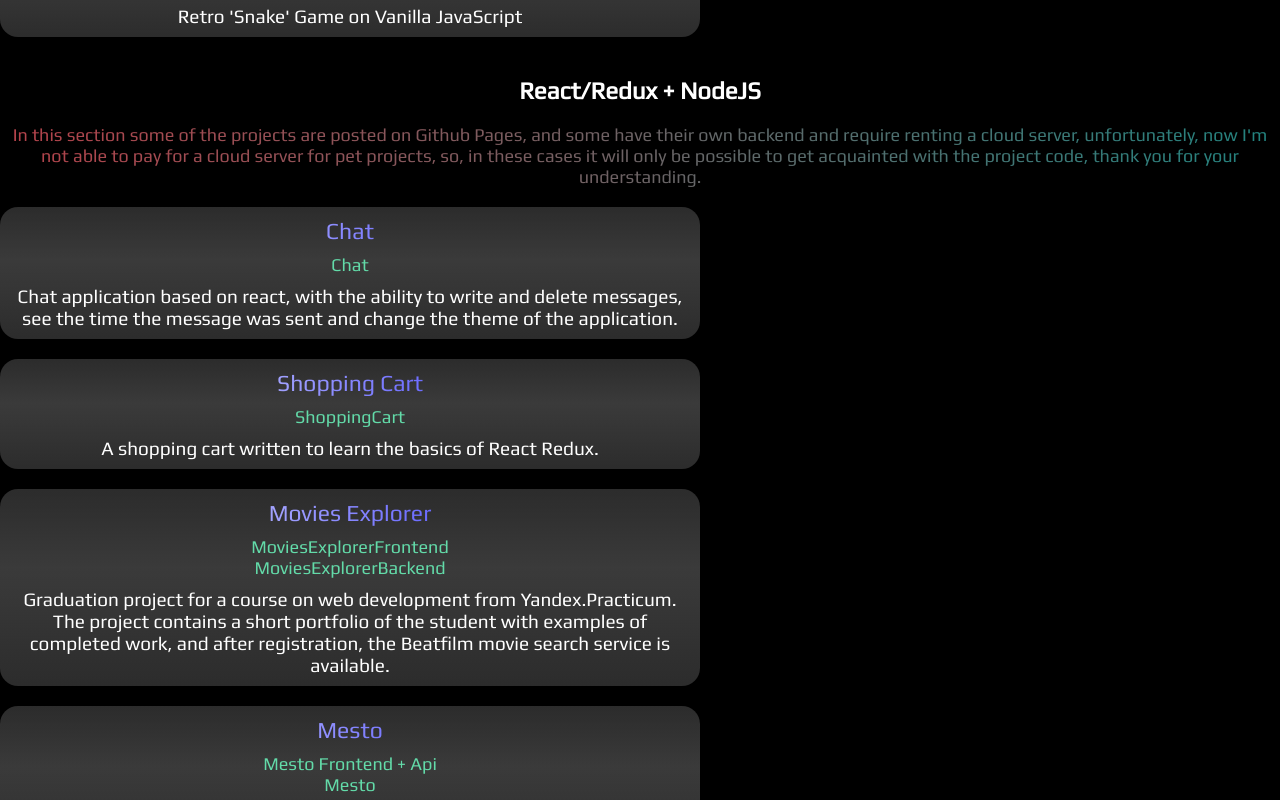
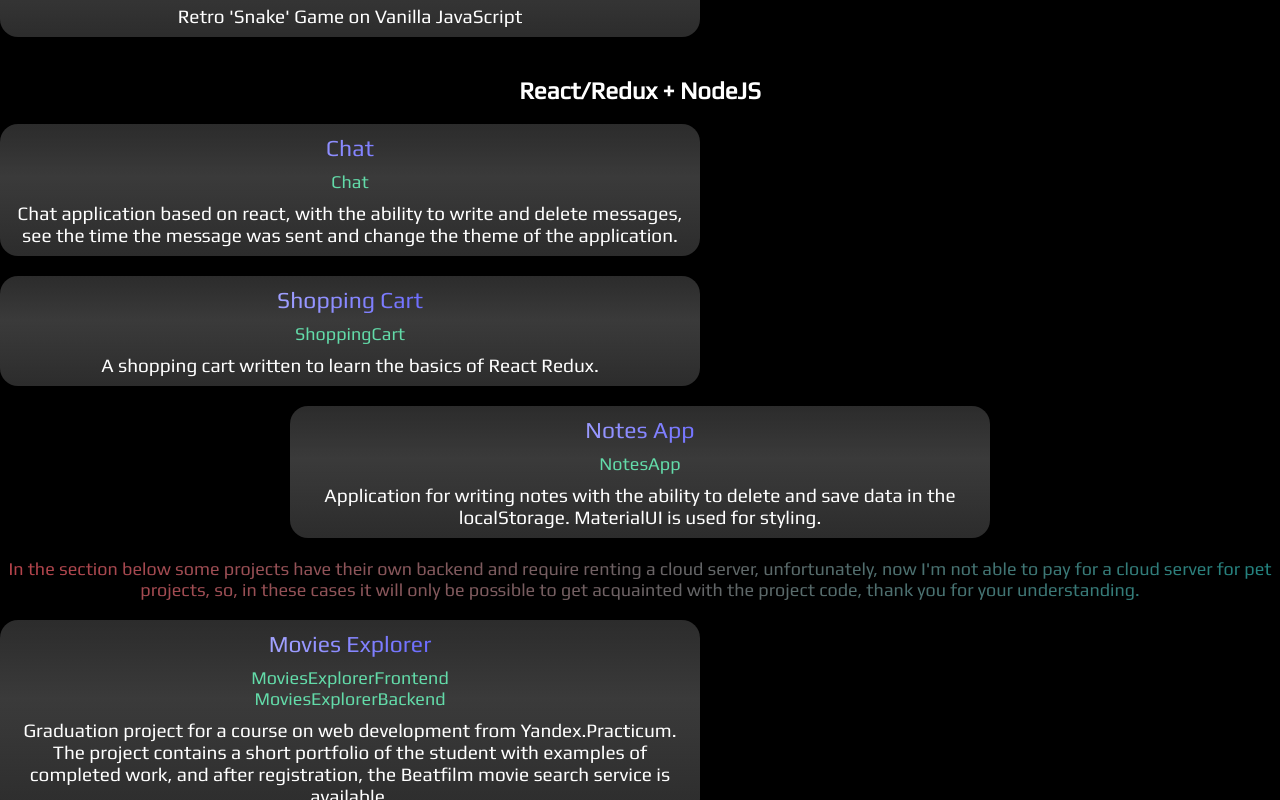
Before and after one commit to Vlad-maker/Portfolio, a React (Create React App) app: page / in a window 1280 px wide. Shown: the part 7640-8440 px from the top of the page. Built offline with nearby package versions, Linux system fonts and the light colour scheme.

Commit message:
Feat: newProject

```diff
--- a/src/Components/PetProjects/PetProjects.jsx
+++ b/src/Components/PetProjects/PetProjects.jsx
@@ -126,13 +126,7 @@ function PetProjects() {
         React/Redux + NodeJS
       </BlockHeading>
 
-      <Warning>
-        In this section some of the projects are posted on Github Pages,
-        and some have their own backend and require renting a cloud server,
-        unfortunately, now I'm not able to pay for a cloud server for pet projects,
-        so, in these cases it will only be possible to get acquainted with the project code,
-        thank you for your understanding.
-      </Warning>
+
 
       <PetProjectFlexBlock>
 
@@ -160,6 +154,29 @@ function PetProjects() {
           </PetProjectDescription>
         </PetProjectBlock>
 
+        <PetProjectBlock style={{margin: '0 auto 20px'}}>
+          <PetProjectHeading>
+            Notes App
+          </PetProjectHeading>
+          <PetProjectLink href='https://vlad-maker.github.io/notes-app/'>
+            NotesApp
+          </PetProjectLink>
+          <PetProjectDescription>
+            Application for writing notes with the ability to delete and save data in the localStorage.
+            MaterialUI is used for styling.
+          </PetProjectDescription>
+        </PetProjectBlock>
+
+      </PetProjectFlexBlock>
+
+      <Warning>
+        In the section below some projects have their own backend and require renting a cloud server,
+        unfortunately, now I'm not able to pay for a cloud server for pet projects,
+        so, in these cases it will only be possible to get acquainted with the project code,
+        thank you for your understanding.
+      </Warning>
+
+      <PetProjectFlexBlock>
         <PetProjectBlock>
           <PetProjectHeading>
             Movies Explorer
@@ -191,7 +208,6 @@ function PetProjects() {
             Mesto is a photo gallery where you can post your photos, view and rate photos of other users.
           </PetProjectDescription>
         </PetProjectBlock>
-
       </PetProjectFlexBlock>
 
 
```
